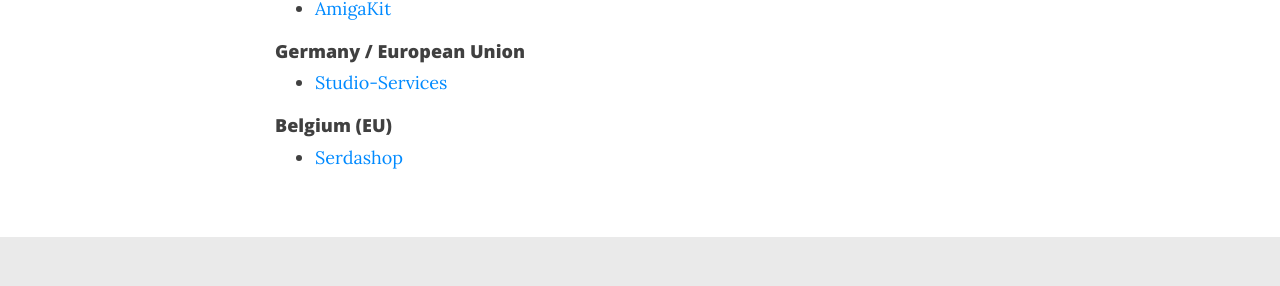
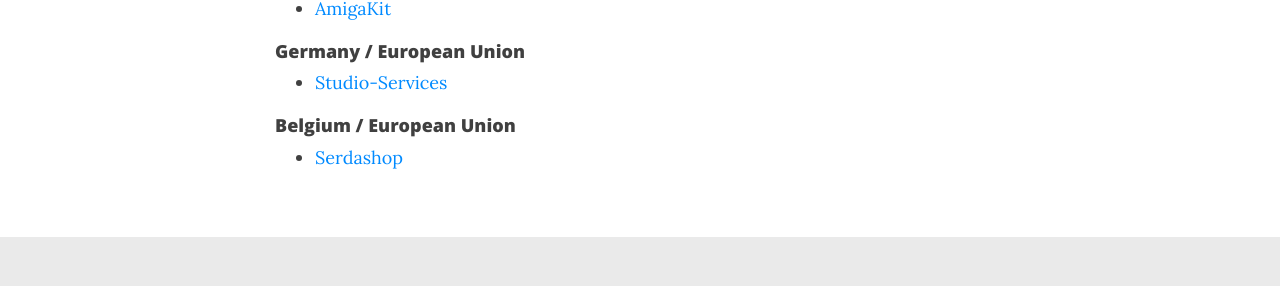
Before and after one commit to rabbitholecomputing/zuluide.com, a Jekyll site: the page built from wheretobuy.md, in a window 1280 px wide. Shown: the part 307-593 px from the top of the page. Built offline with Jekyll 4.4.1, drawn with Linux system fonts in a browser that asks for light colours; nearby versions of some CDN libraries; our own code applies the rules of GitHub Pages for plain Markdown files.

Commit message:
Update Belgium section header for clarity

```diff
--- a/wheretobuy.md
+++ b/wheretobuy.md
@@ -11,5 +11,5 @@
 
 * [Studio-Services](https://studio-services.de/produkt/zuluide)
 
-#### Belgium (EU)
+#### Belgium / European Union
 * [Serdashop](https://www.serdashop.com/ZuluIDE-V2)
```
